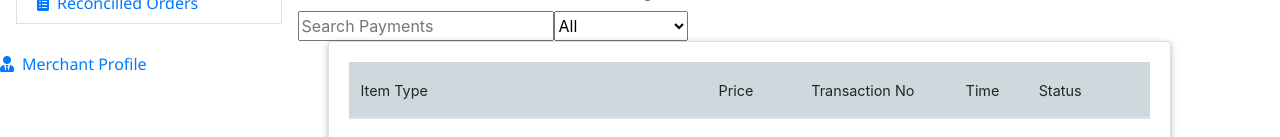
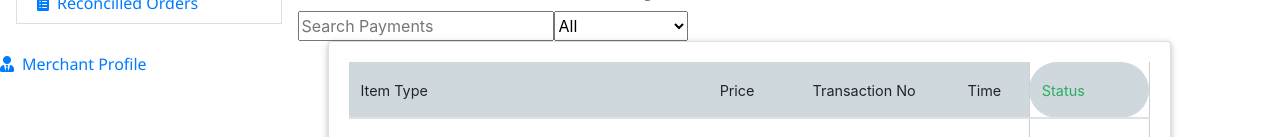
Before and after one commit to princeadeyeye/admintemplate, a React (Create React App) app in the folder admintemplate/: page / in a window 1280 px wide. Shown: the part 663-800 px from the top of the page. Built offline with nearby package versions, Linux system fonts and the light colour scheme.

Commit message:
adding more chart and table ui features

```diff
--- a/admintemplate/src/App.css
+++ b/admintemplate/src/App.css
@@ -382,12 +382,11 @@ color: #262626;
 }
 
 .table-header-input p{
-
   width: 1069px;
   height: 30px;
   left: 262px;
   top: 614px;
-
+padding-right: 0px;
   color: #262626;
 }
 
@@ -402,14 +401,12 @@ font-family: Segoe UI;
 font-size: 13px;
 line-height: 17px;
 /* identical to box height */
-
 display: flex;
 align-items: flex-end;
 color: #000000;
 }
 
 .table-pagination span {
-
 top: 0%;
 bottom: 0%;
 display: flex;
@@ -418,3 +415,14 @@ border: 1px solid #CED0DA;
 box-sizing: border-box;
 border-radius: 2px;
 }
+
+tr :nth-child(5n) {
+width: 120px;
+height: 33px;
+left: 1147px;
+top: 879px;
+color: #27AE60;
+border: 1px solid #CCCFD4;
+box-sizing: border-box;
+border-radius: 30px;
+}
```
Lines whose indentation alone changed are shown as unchanged.
